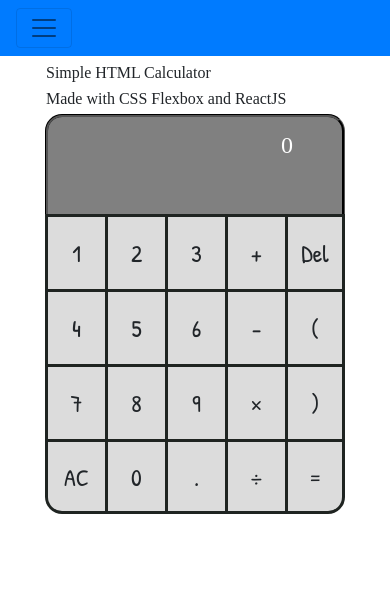
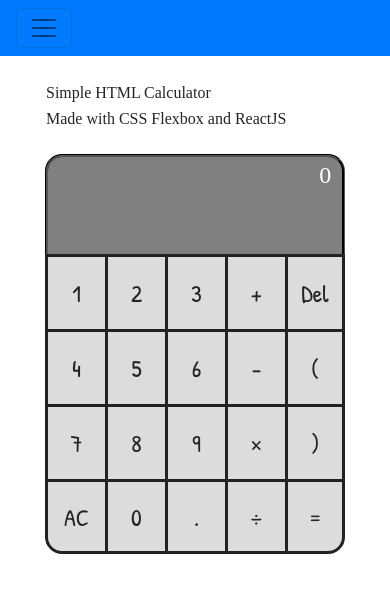
Before and after one commit to linjj93/my-react-calculator, a React (Create React App) app: page / in a window 390 px wide. Shown: the top 592 px of the page. Built offline with nearby package versions, Linux system fonts and the light colour scheme; a web font is replaced by a local one.

Commit message:
fixed bugs

```diff
--- a/src/styles.css
+++ b/src/styles.css
@@ -28,6 +28,7 @@
   justify-content: center;
   flex-direction: column;
   flex: 0.4;
+  margin-top: 70px;
 
 }
 
@@ -44,17 +45,17 @@
   font-size: 3rem;
   color: white;
   text-align: right;
-  padding-right: 10px;
+  padding-right: 5px;
   background-color: grey;
   overflow: hidden;
 
 }
 
 .display p {
-  margin: 10px;
-  width: 95%;
-  text-overflow: ellipsis;
-  white-space: nowrap;
+  width: 98%;
+  height: 60px;
+  margin: 0;
+  overflow: hidden;
 }
 
 .answer {
@@ -128,6 +129,8 @@
 
   .title {
     font-size: 1rem;
+    margin-top: 20px;
+    margin-bottom: 20px;
   }
 
   .title p {
@@ -143,7 +146,7 @@
 
   .display p {
     overflow: hidden;
-    width: 235px;
+    width: 98%;
   }
 
   .buttons {
```
